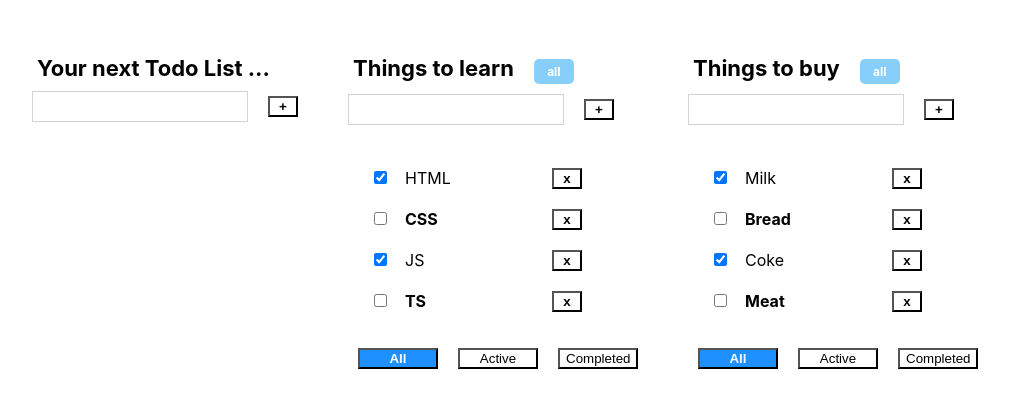
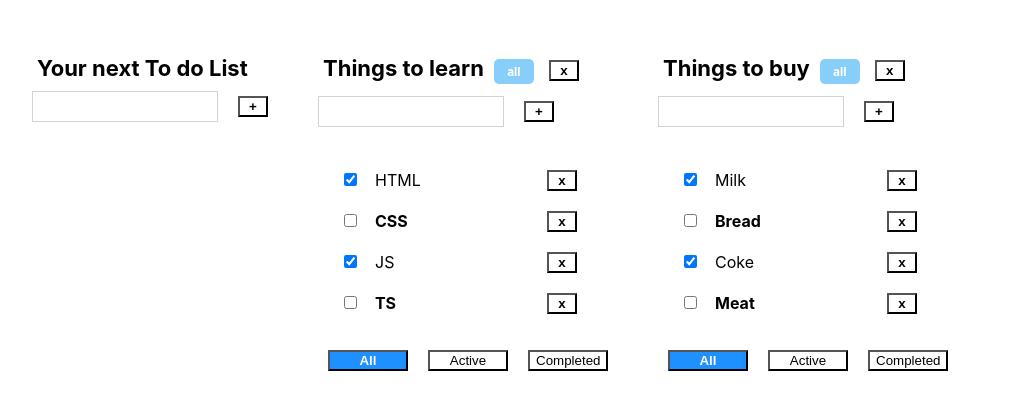
Before and after one commit to chrismelyan/TodoList, a React (Create React App) app: page / in a window 1280 px wide. Shown: the top 410 px of the page, without its empty margins (18-1027 px from the left). Built offline with nearby package versions, Linux system fonts and the light colour scheme.

Commit message:
added CSS and Editable Span

```diff
--- a/src/App.css
+++ b/src/App.css
@@ -32,7 +32,7 @@ ul {
 
 .item {
   margin: 10px 22px;
-  width: 150px;
+  width: 175px;
   font-weight: bold;
 }
 
@@ -40,7 +40,8 @@ ul {
   display: inline-block;
   padding: 5px;
   border-radius: 5px;
-  margin-left: 20px;
+  width: 30px;
+  margin-left: 10px;
   font-size: 12px;
   background-color: lightskyblue;
   color: white;
@@ -55,7 +56,7 @@ ul {
 }
 
 .input {
-  width: 200px;
+  width: 170px;
   outline: none;
   padding: 7px;
   margin-right: 10px;
--- a/src/App.tsx
+++ b/src/App.tsx
@@ -39,10 +39,21 @@ function App() {
         ],
     })
 
+    const updateTask = (todolistID: string, taskID: string, title: string) => {
+        setTasks({...tasks, [todolistID] : tasks[todolistID].map(el => el.id === taskID ? {...el, title} : el)})
+    }
+    const updateTodolist = (todolistID: string, title: string) => {
+        setTodolist(todolist.map(el => el.id === todolistID ? {...el, title} : el))
+    }
     //Удаляем таску, отфильтровываем массив обьектов и создаем новый массив уже без удаленного
     const removeTask = (todolistID: string, taskID: string) => {
         // => true (filter засовывает в массив обьекты если значение true)
         setTasks({...tasks, [todolistID]: tasks[todolistID].filter(el => el.id !== taskID)});
+    }
+    const removeTodolist = (todolistID: string) => {
+        setTodolist(todolist.filter(el => el.id !== todolistID))
+        delete tasks[todolistID];
+        setTasks({...tasks})
     }
     // Добавление нового таска в массив
     const addTask = (todolistID: string, title: string) => {
@@ -68,11 +79,10 @@ function App() {
         }
     }
 
-
     return (
         <div className="App">
             <div>
-                <TodoListHeader title={'Your next Todo List ...'}/>
+                <TodoListHeader title={'Your next To do List'}/>
                 <InputForm callbackAddValue={addTodolist}/>
             </div>
             {
@@ -96,7 +106,10 @@ function App() {
                         removeTask={removeTask}
                         addTask={addTask}
                         filter={el.filter}
+                        removeTodolist={removeTodolist}
                         changeTaskStatus={changeTaskStatus}
+                        updateTask={updateTask}
+                        updateTodolist={updateTodolist}
                     />
                 })}
         </div>
--- /dev/null
+++ b/src/EditableSpan.tsx
@@ -0,0 +1,34 @@
+import React, {ChangeEvent, useState} from 'react';
+
+type EditableSpanType = {
+    title: string
+    callbackUpdate: (title: string) => void
+    className: string
+}
+
+const EditableSpan = (props: EditableSpanType) => {
+    const [edit, setEdit] = useState<boolean>(false);
+    const [title, setTitle] = useState<string>('')
+
+    const onDoubleClickHandler = () => {
+        setEdit(true)
+        setTitle(props.title)
+    }
+
+    const OnBlurHandler = () => {
+        props.callbackUpdate(title)
+        setEdit(false)
+    }
+
+    const onChangeHandler = (e: ChangeEvent<HTMLInputElement>) => {
+        setTitle(e.currentTarget.value)
+    }
+
+    return (
+            edit
+            ? <input value={title} onChange={onChangeHandler} autoFocus onBlur={OnBlurHandler}/>
+            : <span className={props.className} onDoubleClick={onDoubleClickHandler}>{props.title}</span>
+    );
+};
+
+export default EditableSpan;
--- a/src/Task.tsx
+++ b/src/Task.tsx
@@ -1,10 +1,12 @@
 import React, {ChangeEvent} from 'react';
 import {TaskType} from "./TodoList";
+import EditableSpan from "./EditableSpan";
 
 type TaskPropsType = TaskType & {
     todolistID: string
     removeTask: (todolistID: string, taskID: string) => void
     changeTaskStatus: (todolistID: string, taskID: string, isDone: boolean) => void
+    callbackUpdate: (title: string) => void
 }
 
 const Task = (props: TaskPropsType) => {
@@ -26,7 +28,7 @@ const Task = (props: TaskPropsType) => {
             <div className={'task'}>
                 <div className={'item'}>
                     <input type="checkbox" onChange={changeTaskStatus} checked={props.isDone}/>
-                    <span className={spanClass}>{props.title}</span>
+                    <EditableSpan className={spanClass} title={props.title} callbackUpdate={props.callbackUpdate}/>
                 </div>
                 <button className={'button-sign'} onClick={() => props.removeTask(props.todolistID, props.id)}>x</button>
             </div>
--- a/src/TasksList.tsx
+++ b/src/TasksList.tsx
@@ -8,11 +8,15 @@ type TasksListPropsType = {
     todolistID: string
     removeTask: (todolistID: string, taskID: string) => void
     changeTaskStatus: (todolistID: string, taskID: string, isDone: boolean) => void
+    updateTask: (todolistID: string, taskID: string, title: string) => void
 }
 
 //отрисовывает список соответсвенно колличеству тасков
 // (преобразовываем массивы одного типа в массивы другого типа)
 const TasksList = (props: TasksListPropsType) => {
+    const updateTaskHandler = (taskID: string, title: string) => {
+        props.updateTask(props.todolistID, taskID, title)
+    }
     const tasksComponents = props.tasks.map(task => {
         return <Task
             todolistID={props.todolistID}
@@ -20,6 +24,7 @@ const TasksList = (props: TasksListPropsType) => {
             {...task}
             removeTask={props.removeTask}
             changeTaskStatus={props.changeTaskStatus}
+            callbackUpdate={(title) => updateTaskHandler(task.id, title)}
         />
     })
 
--- a/src/TodoList.tsx
+++ b/src/TodoList.tsx
@@ -11,7 +11,10 @@ type TodoListPropsType = {
     removeTask: (todolistID: string, taskID: string) => void
     changeFilter: (todolistID: string, filter: FilterValuesType) => void
     addTask: (todolistID: string, title: string) => void
+    removeTodolist: (todolistID: string) => void
     changeTaskStatus: (todolistID: string, taskID: string, isDone: boolean) => void
+    updateTask: (todolistID: string, taskID: string, title: string) => void
+    updateTodolist: (todolistID: string, title: string) => void
 }
 export type TaskType = {
     id: string
@@ -21,7 +24,10 @@ export type TaskType = {
 const TodoList = (props: TodoListPropsType) => {
     return (
         <div>
+            <div style={{display: 'flex'}}>
                 <TodoListHeader title={props.title} filter={props.filter}/>
+                <button className={'button-sign'} onClick={() => props.removeTodolist(props.todolistID)}>x</button>
+            </div>
             <TodoListForm
                 todolistID={props.todolistID}
                 tasks={props.tasks}
@@ -30,6 +36,7 @@ const TodoList = (props: TodoListPropsType) => {
                 addTask={props.addTask}
                 filter={props.filter}
                 changeTaskStatus={props.changeTaskStatus}
+                updateTask={props.updateTask}
             />
         </div>
     );
--- a/src/TodoListForm.tsx
+++ b/src/TodoListForm.tsx
@@ -13,6 +13,7 @@ type TodoListFormPropsType = {
     changeFilter: (todolistID: string, filter: FilterValuesType) => void
     addTask: (todolistID: string, title: string) => void
     changeTaskStatus: (todolistID: string, taskID: string, isDone: boolean) => void
+    updateTask: (todolistID: string, taskID: string, title: string) => void
 }
 
 const TodoListForm = (props: TodoListFormPropsType) => {
@@ -30,6 +31,7 @@ const TodoListForm = (props: TodoListFormPropsType) => {
                 tasks={props.tasks}
                 removeTask={props.removeTask}
                 changeTaskStatus={props.changeTaskStatus}
+                updateTask={props.updateTask}
             />
             <Buttons
                 todolistID={props.todolistID}
```
Lines whose indentation alone changed are shown as unchanged.
